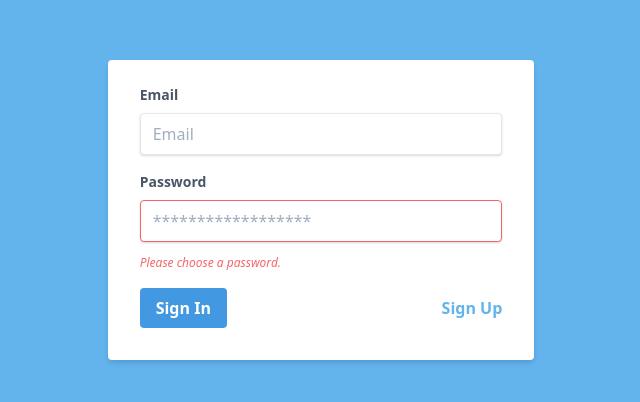
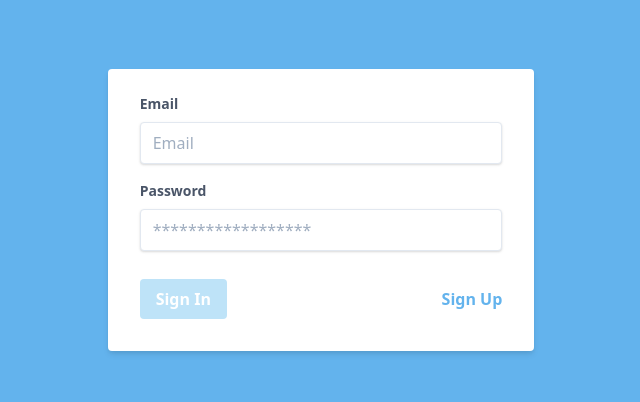
Before and after one commit to mpiotrowski97/chat-frontend, a Vue app: page /login in a window 1280 px wide. Shown: the part 182-584 px from the top of the page, without its empty margins (319-959 px from the left). Built offline with nearby package versions, Linux system fonts and the light colour scheme.

Commit message:
Finish register form

```diff
--- a/src/App.vue
+++ b/src/App.vue
@@ -13,4 +13,8 @@
     html, body {
         @apply .w-full .h-full ;
     }
+
+    .disabled {
+        @apply .bg-blue-200 .cursor-not-allowed !important
+    }
 </style>
--- /dev/null
+++ b/src/common/config.js
@@ -0,0 +1 @@
+export const API_URL = 'http://localhost/api';
--- /dev/null
+++ b/src/services/api.service.js
@@ -0,0 +1,17 @@
+import {API_URL} from "../common/config";
+
+const ApiService = {
+  store: async (resource, data) => {
+    const response = await fetch(`${API_URL}/${resource}`, {
+      method: 'POST',
+      body: JSON.stringify(data),
+      headers: {
+        'Content-Type': 'application/ld+json'
+      }
+    });
+
+    return await response.json();
+  }
+};
+
+export default ApiService;
--- a/src/views/Login.vue
+++ b/src/views/Login.vue
@@ -2,27 +2,43 @@
     <div class="flex items-center justify-center h-full w-full bg-blue-400 text-gray-700">
         <div class="w-2/6">
             <div class="bg-white shadow-md rounded px-8 pt-6 pb-8 mb-4 flex flex-col">
+                <validation-observer v-slot="{ invalid }">
+                    <form>
                         <div class="mb-4">
+                            <validation-provider v-slot="{ errors }" vid="email" ref="email" rules="required|email">
                                 <label class="block text-grey-darker text-sm font-bold mb-2" for="email">
                                     Email
                                 </label>
-                    <input class="shadow appearance-none border rounded w-full py-2 px-3 text-grey-darker" id="email"
-                           type="text" placeholder="Email" v-model="email">
+                                <input class="shadow appearance-none border rounded w-full py-2 px-3 text-grey-darker"
+                                       :class="{ 'border-red-500':errors[0] }"
+                                       id="email"
+                                       type="text" placeholder="Email" v-model="credentials.email">
+                                <p class="text-red-500 text-xs italic pt-3" v-if="errors[0]">{{ errors[0] }}</p>
+                            </validation-provider>
                         </div>
                         <div class="mb-4">
+                            <validation-provider v-slot="{ errors }" vid="email" ref="email" rules="required">
                             <label class="block text-grey-darker text-sm font-bold mb-2" for="password">
                                 Password
                             </label>
-                    <input class="shadow appearance-none border border-red-500 rounded w-full py-2 px-3 text-grey-darker mb-3"
-                           id="password" type="password" placeholder="******************" v-model="password">
-                    <p class="text-red-500 text-xs italic">Please choose a password.</p>
+                            <input class="shadow appearance-none border rounded w-full py-2 px-3 text-grey-darker mb-3"
+                                   :class="{ 'border-red-500':errors[0] }"
+                                   id="password" type="password" placeholder="******************"
+                                   v-model="credentials.password">
+                            <p class="text-red-500 text-xs italic pt-3" v-if="errors[0]">{{ errors[0] }}</p>
+                            </validation-provider>
                         </div>
                         <div class="flex items-center justify-between">
-                    <button class="bg-blue-500 hover:bg-blue-dark text-white font-bold py-2 px-4 rounded" type="button">
+                            <button class="bg-blue-500 hover:bg-blue-dark text-white font-bold py-2 px-4 rounded"
+                                    :class="{ 'disabled': invalid}"
+                                    type="button"
+                                    :disabled="invalid">
                                 Sign In
                             </button>
                             <router-link :to="{name: 'register'}" class="text-blue-400 font-bold">Sign Up</router-link>
                         </div>
+                    </form>
+                </validation-observer>
             </div>
         </div>
     </div>
--- a/src/views/Register.vue
+++ b/src/views/Register.vue
@@ -2,7 +2,7 @@
     <div class="flex items-center justify-center h-full w-full bg-blue-400 text-gray-700">
         <div class="w-2/6">
             <validation-observer v-slot="{ invalid }">
-                <form>
+                <form @submit.prevent="onSubmit">
                     <div class="bg-white shadow-md rounded px-8 pt-6 pb-8 mb-4 flex flex-col">
                         <div class="mb-4">
                             <validation-provider rules="required" v-slot="{ errors }">
@@ -56,7 +56,7 @@
                         <div class="flex items-center justify-between">
                             <button class="bg-blue-500 hover:bg-blue-dark text-white font-bold py-2 px-4 rounded"
                                     :class="{ 'disabled': invalid }"
-                                    type="button"
+                                    type="submit"
                                     :disabled="invalid">
                                 Sign Up
                             </button>
@@ -70,6 +70,8 @@
 </template>
 
 <script>
+  import ApiService from "../services/api.service";
+
   export default {
     name: "Register",
     data() {
@@ -81,12 +83,17 @@
           passwordConfirmation: ''
         }
       }
+    },
+    methods: {
+      onSubmit() {
+        ApiService.store('users', this.user)
+          .then(() => {
+            this.$router.push({name: 'login'})
+          })
+      }
     }
   }
 </script>
 
 <style scoped>
-    .disabled {
-        @apply .bg-blue-300 .cursor-not-allowed
-    }
 </style>
```
Lines whose indentation alone changed are shown as unchanged.
